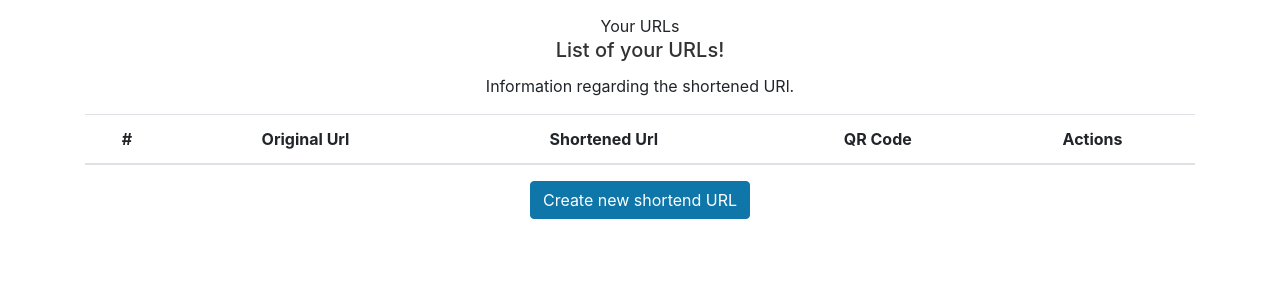
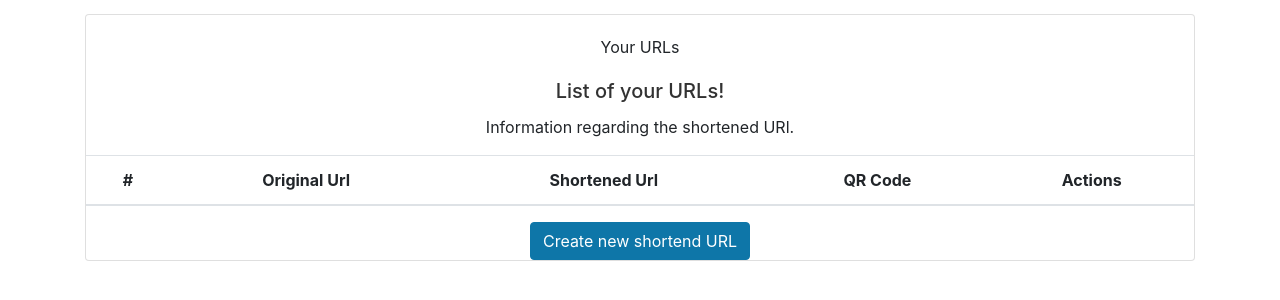
Before and after one commit to iamsamuelk/Scissors, a FastAPI app: template templates/home.html in a window 1280 px wide. Shown: the part 56-356 px from the top of the page. Run offline with FastAPI, Linux system fonts and the light colour scheme; the template is opened without the code that fills it, so the values that code supplies are empty; some libraries are stand-ins or nearby versions.

Commit message:
Undo changes

```diff
--- a/templates/home.html
+++ b/templates/home.html
@@ -1,8 +1,8 @@
 {% include 'layoutloggedin.html' %}
 
 <div class="container">
-    <div class="text-center">
-        <div>
+    <div class="card text-center">
+        <div class="card-body">
             {% if msg %}
                 <div class="alert alert-danger" role="alert">
                     {{ msg }}
```
